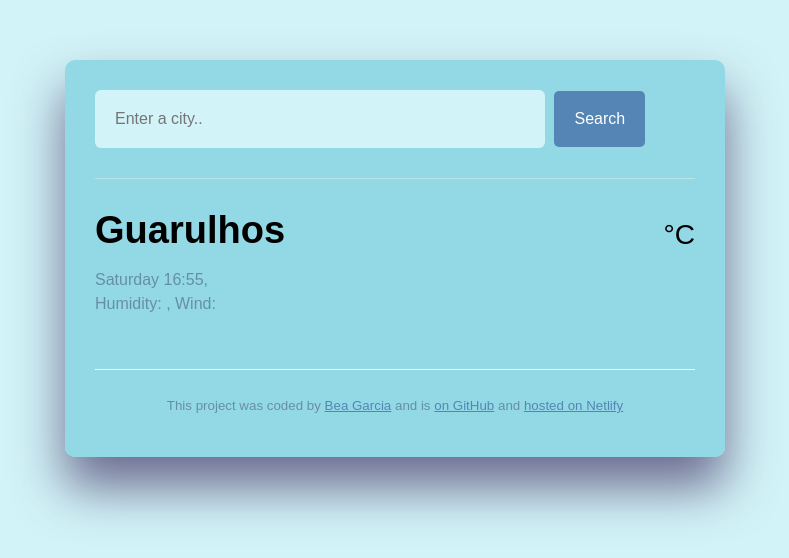
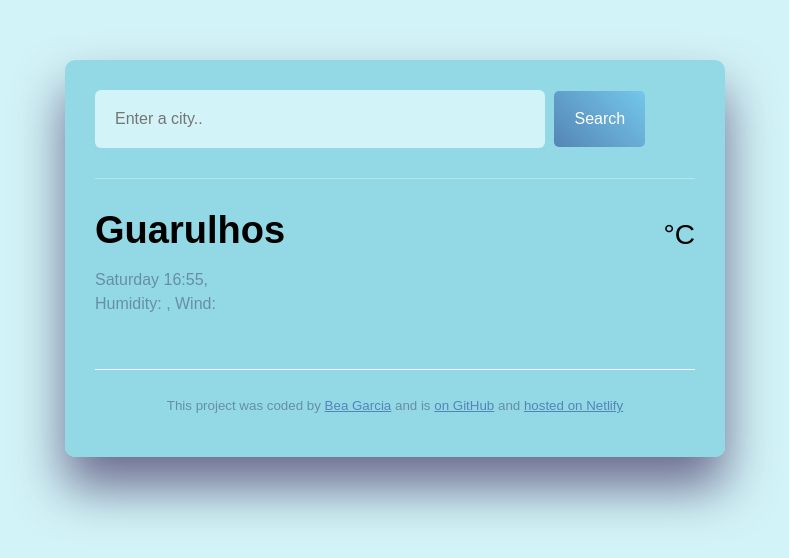
Before and after one commit to mbng1983/Plus_WeatherApp, a website built with Parcel: page index.html in a window 1280 px wide. Shown: the whole page, without its empty margins (245-1034 px from the left). Built offline with nearby package versions, Linux system fonts and the light colour scheme; no server answers; a web font is replaced by a local one.

Commit message:
Update styles.css

```diff
--- a/src/styles.css
+++ b/src/styles.css
@@ -34,12 +34,16 @@ header {
 .search-button {
   margin-left: 5px;
   font-size: 16px;
-  background-color: #5585b5;
+  background: linear-gradient(45deg, #5585b5, #74c7ec);
+  border: none;
   color: white;
-  border: none;
   padding: 20px;
   line-height: 1;
   border-radius: 5px;
+}
+
+.search-button:hover {
+  background: linear-gradient(45deg, #74c7ec,#5585b5);
 }
 
 main {
```
